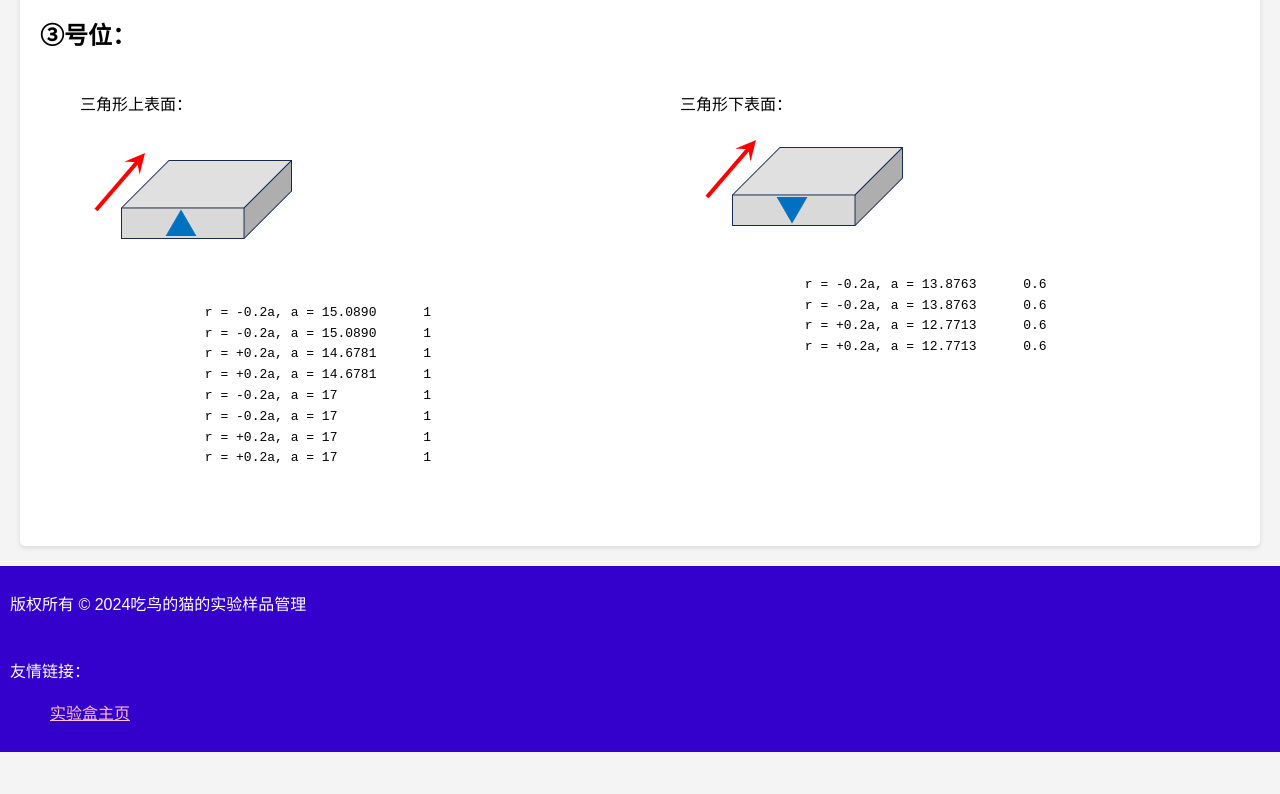
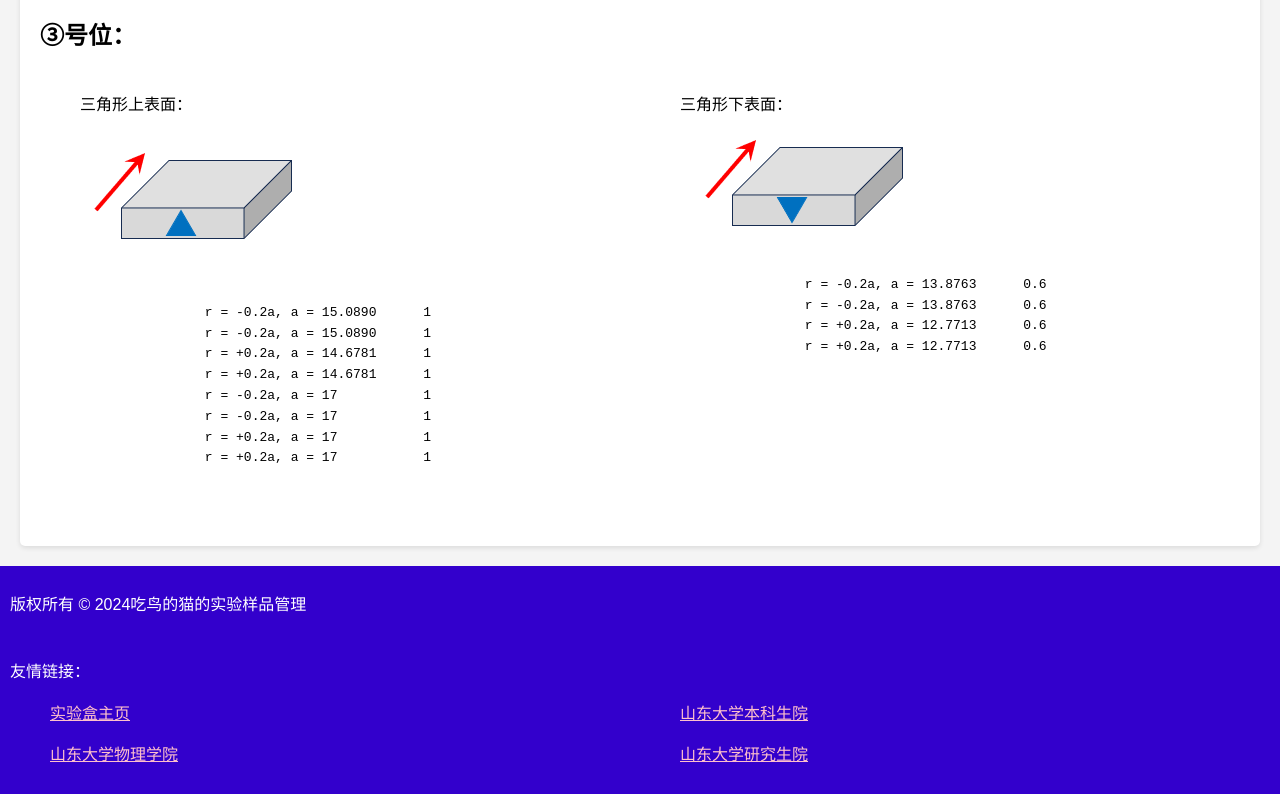
Before and after one commit to BirdeatingCat/Samples001, a plain HTML site: page index.html in a window 1280 px wide. Shown: the part 1782-2576 px from the top of the page. Before the commit the page ends 2534 px from the top, so only its background shows below. Drawn offline with Linux system fonts and the light colour scheme.

Commit message:
Update index.html

```diff
--- a/index.html
+++ b/index.html
@@ -126,7 +126,17 @@
 </main>
 <footer>
 <p>版权所有 &copy; 2024吃鸟的猫的实验样品管理</p> <br>
-    友情链接：<ul><a href="https://birdeatingcat.github.io/-/" style="color: pink;">实验盒主页</a></ul>
+    友情链接：
+    <div class="linkbox">
+        <div class="bra">
+            <ul><a href="https://birdeatingcat.github.io/-/" style="color: pink;">实验盒主页</a></ul>
+            <ul><a href="https://www.phy.sdu.edu.cn/" style="color: pink;">山东大学物理学院</a></ul>
+        </div>
+        <div class="ket">
+            <ul><a href="https://www.bkjx.sdu.edu.cn/" style="color: pink;">山东大学本科生院</a></ul>
+            <ul><a href="https://www.grad.sdu.edu.cn/" style="color: pink;">山东大学研究生院</a></ul>
+        </div>
+    </div>
 </footer>
 </body>
 </html>
```
